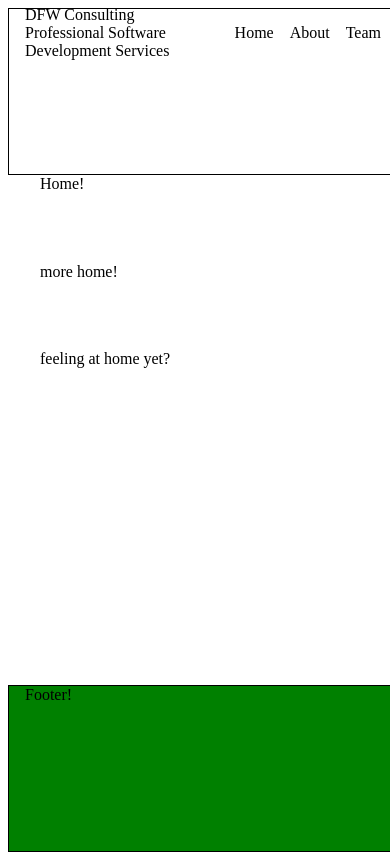
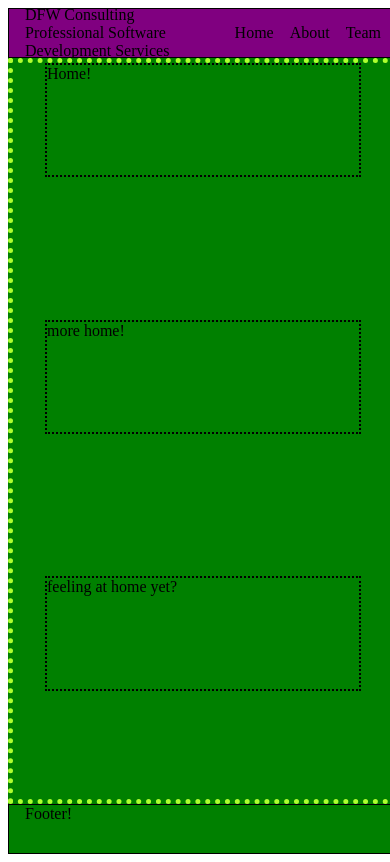
Before and after one commit to DFW-Software-Consulting/dfw-consulting, a React (Create React App) app: page / in a window 390 px wide. Built offline with nearby package versions, Linux system fonts and the light colour scheme.

Commit message:
feat: #47 add global.css global font size vars and text formatting and responsive heights

```diff
--- a/src/assets/styles/global.css
+++ b/src/assets/styles/global.css
@@ -5,13 +5,21 @@ all global styles here
 
 /* define global variables */
 :root {
-    --cols359: 1;
-    --cols360: 1;
-    --cols768: 3;
-    --cols1280: 6;
+    /* grid column numbers */
+    --anomCols: 1;
+    --mobileCols: 1;
+    --tabletCols: 3;
+    --deskCols: 6;
+
+    /* header font size*/
+    --anomHeaderFont: 16px;
+    --mobileHeaderFont: 20px;
+    --tabletHeaderFont: 24px;
+    --deskHeaderFont: 32px;
 }
 
 #wrapper {
+    background-color: purple;
     /* define wrapper to be of type grid */
     display: grid;
     /* define the wrapper's width to be 100% of the view's width */
@@ -26,51 +34,44 @@ all global styles here
 #main {
     /* define main to be of type grid */
     display: grid;
-    /* define the main height to be size of space within parent grid */
-    min-height: 100%;
+    /* define the main content area's height to be 100% of the view minus the heights of the header and footer combined */
+    min-height: calc(100vh - (6 * (var(--anomHeaderFont))));
     /* allow overflow in vertical direction to be handled automatically */
     overflow-y: auto;
+    border: 5px dotted greenyellow;
 }
 
-/* test code */
-/* #main>* {
-    border: 1px dotted black;
-} */
-
-/* anomalous devices */
-@media (max-width: 359px) {
-    #main {
-        /* create 1 column for wrapper */
-        grid-template-columns: repeat(var(--cols359), 1fr);
-        /* create 12 equal-sized rows for wrapper */
-        grid-template-rows: repeat(12, 1fr);
-        /* define gutter space between cells to be 12px */
-        gap: 12px;
-        padding: 0px 24px;
-        background-color: blue;
-    }
+.paragraphCard {
+    text-shadow: 2px 2px 4px rgba(0, 0, 0, 0.3);
+    line-height: 1.5em;
+    text-align: left;
+    padding: 1em;
 }
 
-/* mobile device */
-@media (min-width: 360px) {
+#main>* {
+    border: 2px dotted black;
+}
+
+/* desktop */
+@media (width >= 1280px) {
     #main {
-        /* create 1 column for wrapper */
-        grid-template-columns: repeat(var(--cols360), 1fr);
-        /* create 12 equal-sized rows for wrapper */
-        grid-template-rows: repeat(12, 1fr);
-        /* define gutter space between cells to be 16px */
-        gap: 16px;
-        padding: 0px 32px;
-        /* background-color: green; */
+        min-height: calc(100vh - (3 * var(--deskHeaderFont) + 3 * var(--anomHeaderFont)));
+        /* create 6 equal-sized columns for wrapper */
+        grid-template-columns: repeat(var(--deskCols), 1fr);
+        grid-template-rows: repeat(6, auto);
+        gap: 32px;
+        padding: 0px 64px;
+        background-color: red;
     }
 }
 
 /* tablet */
-@media (min-width: 768px) {
+@media (width < 1280px) {
     #main {
-        /* create 3 equal-sized columns for wrapper */
-        grid-template-columns: repeat(var(--cols768), 1fr);
-        grid-template-rows: repeat(12, 1fr);
+        min-height: calc(100vh - (3 * var(--tabletHeaderFont) + 3 * var(--anomHeaderFont)));
+        /* create 3 equal-sized columns for main */
+        grid-template-columns: repeat(var(--tabletCols), 1fr);
+        grid-template-rows: repeat(6, auto);
         /* define gutter space between cells to be 32px */
         gap: 32px;
         padding: 0px 64px;
@@ -78,14 +79,31 @@ all global styles here
     }
 }
 
-/* desktop */
-@media (min-width: 1280px) {
+/* mobile device */
+@media (width < 768px) {
     #main {
-        /* create 6 equal-sized columns for wrapper */
-        grid-template-columns: repeat(var(--cols1280), 1fr);
-        grid-template-rows: repeat(12, 1fr);
-        gap: 32px;
-        padding: 0px 64px;
-        background-color: red;
+        min-height: calc(100vh - (3 * var(--mobileHeaderFont) + 3 * var(--anomHeaderFont)));
+        /* create 1 column for main */
+        grid-template-columns: repeat(var(--mobileCols), 1fr);
+        /* create 12 equal-sized rows for wrapper */
+        grid-template-rows: repeat(6, auto);
+        /* define gutter space between cells to be 16px */
+        gap: 16px;
+        padding: 0px 32px;
+        background-color: green;
     }
 }
+
+/* anomalous devices */
+@media (width < 360px) {
+    #main {
+        /* create 1 column for wrapper */
+        grid-template-columns: repeat(var(--anomCols), 1fr);
+        /* create 12 equal-sized rows for wrapper */
+        grid-template-rows: repeat(6, auto);
+        /* define gutter space between cells to be 12px */
+        gap: 12px;
+        padding: 0px 24px;
+        background-color: blue;
+    }
+}
```
